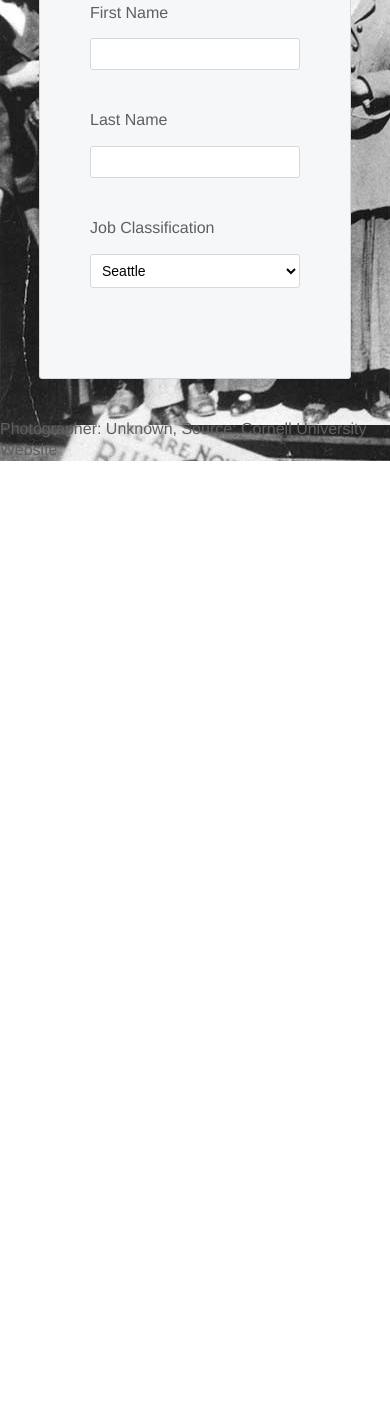
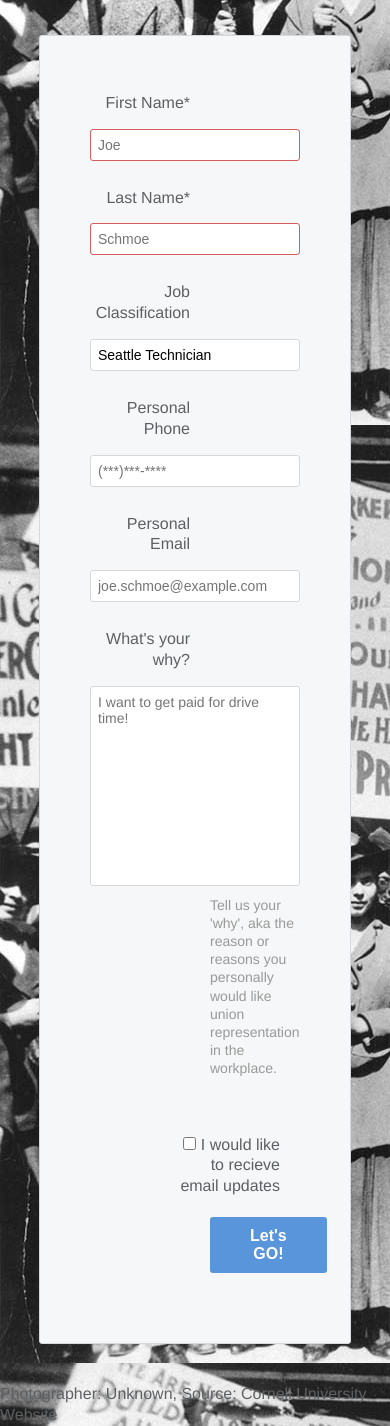
Before and after one commit to azuwilliams/sign-up-form, a plain HTML site: page index.html in a window 390 px wide. Shown: the part 513-1939 px from the top of the page. Before the commit the page ends 974 px from the top, so only its background shows below. Drawn offline with Linux system fonts and the light colour scheme.

Commit message:
Add more fields in form and placeholders
Adding more fields for users to fill out in the
form so that coworkers can add their personal
information in order to be contacted later on

```diff
--- a/index.html
+++ b/index.html
@@ -9,33 +9,57 @@
 <body>
     <header class="union-form-header">
         <h1>Purcor Union Signature Form</h1>
+        <p><a href="https://www.teamsters117.org/our_team#public_private_sector_reps" target="_blank">We are represented by Teamsters!</a></p>
         <p><em>Would you like to add your name to the list of your peers in favor of forming a union? </em></p>
         <p><em>You will gain federal protections by signing onto our letter using the form below.</em></p>
+        <a href="https://www.nlrb.gov/about-nlrb/rights-we-protect/your-rights/employer-union-rights-and-obligations#:~:text=The%20National%20Labor%20Relations%20Act,and%20conditions%20of%20employment%2C%20or" target="_blank">Click Here for more information</a>
     </header>
     <form action=" " method="get" class="union-form">
         <div class="form-row">
-            <label for="first-name">First Name</label>
-            <input type="text" name="first-name" id="first-name">
+            <label for="first-name">First Name*</label>
+            <input type="text" name="first-name" id="first-name" placeholder="Joe" required>
         </div>
         <div class="form-row">
-            <label for="last-name">Last Name</label>
-            <input type="text" name="last-name" id="last-name">
+            <label for="last-name">Last Name*</label>
+            <input type="text" name="last-name" id="last-name" placeholder="Schmoe" required>
         </div>
         <div class="form-row">
             <label for="job-type">Job Classification</label>
             <select name="job-type" id="job-type">
                 <optgroup label="Pest Technicians">
-                    <option>Seattle</option>
-                    <option>Bellevue</option>
-                    <option>Puyallup</option>
-                    <option>Olympia</option>
+                    <option>Seattle Technician</option>
+                    <option>Bellevue Technician</option>
+                    <option>Puyallup Technician</option>
+                    <option>Olympia Technician</option>
                 </optgroup>
                 <optgroup label="Other Staff">
-                    <option>Lawn Technicians</option>
+                    <option>Lawn Technician</option>
                     <option>Brance Office Administrator</option>
                     <option>Outside Sales Professional</option>
                 </optgroup>
             </select>
+        </div>
+        <div class="form-row">
+            <label for="tel">Personal Phone</label>
+            <input type="tel" name="tel" id="tel" placeholder="(***)***-****"/>
+        </div>
+        <div class="form-row">
+            <label for="email">Personal Email</label>
+            <input type="email" name="email" id="email" placeholder="joe.schmoe@example.com">
+        </div>
+        <div class="form-row">
+            <label for="your-why">What's your why?</label>
+            <textarea name="your-why" id="your-why" cols="30" rows="10" placeholder="I want to get paid for drive time!"></textarea>
+            <div class="instructions">Tell us your 'why', aka the reason or reasons you personally would like union representation in the workplace.</div>
+        </div>
+        <div class="form-row">
+            <label for="email-me" class="checkbox-label">
+                <input type="checkbox" name="email-me" id="email-me" value="wants-email">
+                <span>I would like to recieve email updates</span>
+            </label>
+        </div>
+        <div class="form-row">
+            <button>Let's GO!</button>
         </div>
 
     </form>
--- a/styles.css
+++ b/styles.css
@@ -50,15 +50,9 @@ body {
     flex-wrap: wrap;
 }
 
-.form-row input[type="text"] {
-    background-color: #ffffff;
-    border: 1px solid #d6d9dc;
-    border-radius: 3px;
-    width: 100%;
-    padding: 7px;
-    font-size: 14px;
-}
-
+.form-row input[type="text"],
+.form-row input[type="email"],
+.form-row input[type="tel"],
 .form-row select {
     background-color: #ffffff;
     border: 1px solid #d6d9dc;
@@ -66,8 +60,98 @@ body {
     width: 100%;
     padding: 7px;
     font-size: 14px;
+    -webkit-appearance: none;
 }
 
 .form-row label {
     margin-bottom: 15px;
 }
+
+.form-row .checkbox-label {
+    margin-bottom: 0;
+}
+
+.form-row input[type="text"]:invalid,
+.form-row input[type="email"]:invalid {
+    border: 1px solid #d55c5f;
+    color: #d55c5f;
+    box-shadow: none;
+}
+
+.form-row textarea {
+    font-family: "Helvetica", "Arial", sans-serif;
+    font-size: 14px;
+
+    border: 1px solid #D6D9DC;
+    border-radius: 3px;
+
+    min-height: 200px;
+    margin-bottom: 10px;
+    padding: 7px;
+    resize: none;
+}
+
+.form-row .instructions {
+    color: #999999;
+    font-size: 14px;
+    margin-bottom: 30px;
+}
+
+.form-row button {
+    font-size: 16px;
+    font-weight: bold;
+
+    color: #FFFFFF;
+    background-color: #5995DA;
+
+    border: none;
+    border-radius: 3px;
+
+    padding: 10px 40px;
+    cursor: pointer;
+}
+
+.form-row button:hover {
+    background-color: #76AEED;
+}
+
+.form-row button:active {
+    background-color: #407FC7;
+}
+
+
+
+@media only screen and (max-width: 400px) {
+    .speaker-form-header,
+    .speaker-form {
+      width: 600px;
+    }
+    .form-row {
+      flex-direction: row;
+      align-items: flex-start; /* To avoid stretching */
+      margin-bottom: 20px;
+    }
+    .form-row input[type='text'],
+    .form-row input[type="email"],
+    .form-row select,
+    .form-row textarea {
+      width: 250px;
+      height: initial;
+    }
+    .form-row label {
+      text-align: right;
+      width: 120px;
+      margin-top: 7px;
+      padding-right: 20px;
+    }
+
+    .form-row .checkbox-label {
+        margin-left: 90px;
+        width: auto;
+    }
+
+    .form-row .instructions,
+    .form-row button {
+        margin-left: 120px;
+    }
+}
```
